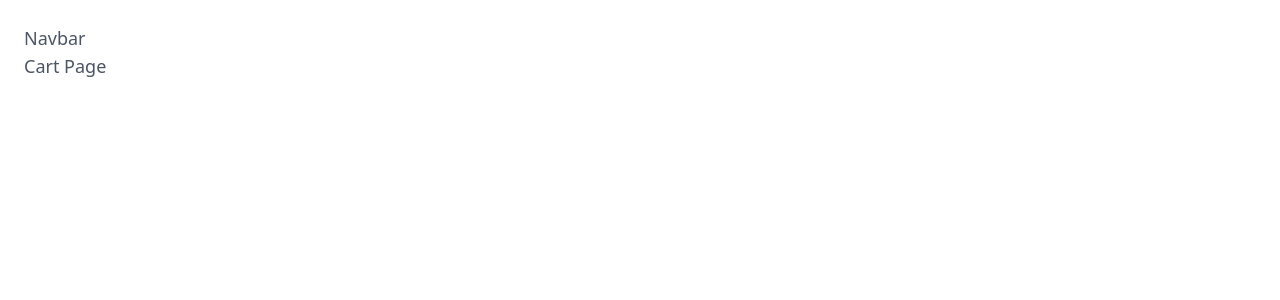
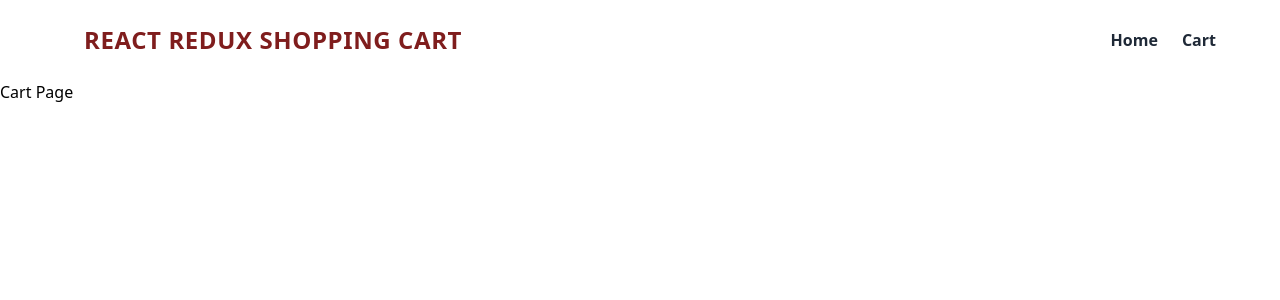
Before and after one commit to aindriu80/fcc-25-react-apps, a React (Vite) app: page /cart in a window 1280 px wide. Shown: the top 300 px of the page. Built offline with nearby package versions, Linux system fonts and the light colour scheme.

Commit message:
Top Nav initial

```diff
--- a/src/components/ShoppingCart/Components/Header/Index.tsx
+++ b/src/components/ShoppingCart/Components/Header/Index.tsx
@@ -1,7 +1,27 @@
-import React from 'react';
+import { Link } from 'react-router-dom';
 
 const Header = () => {
-  return <div>Header</div>;
+  return (
+    <div>
+      <nav className="flex items-center justify-between h-20 max-w-6xl mx-auto">
+        <Link to={'/'}>
+          <div className="ml-5">
+            <div className="text-red-900 font-bold text-xl sm:text-2xl md:text-2xl cursor-pointer tracking-wide">
+              REACT REDUX SHOPPING CART
+            </div>
+          </div>
+        </Link>
+        <div className="flex list-none items-center space-x-6 text-gray-800 font-semibold">
+          <Link to={'/'}>
+            <li className="cursor-pointer list-none">Home</li>
+          </Link>
+          <Link to={'/cart'}>
+            <li className="cursor-pointer">Cart</li>
+          </Link>
+        </div>
+      </nav>
+    </div>
+  );
 };
 
 export default Header;
--- a/src/components/ShoppingCart/Index.tsx
+++ b/src/components/ShoppingCart/Index.tsx
@@ -1,11 +1,12 @@
 import { Route, Routes } from 'react-router-dom';
+import Header from './Components/Header/Index';
 import Cart from './Pages/Cart';
 import Home from './Pages/Home';
 
 const ShoppingCartHome = () => {
   return (
-    <div className="min-h-screen p-6 bg-white text-gray-600 text-lg">
-      <h1>Navbar</h1>
+    <div>
+      <Header />
       <Routes>
         <Route path="/" element={<Home />} />
         <Route path="/cart" element={<Cart />} />
--- a/src/components/ShoppingCart/Pages/Cart.tsx
+++ b/src/components/ShoppingCart/Pages/Cart.tsx
@@ -1,5 +1,3 @@
-import React from 'react';
-
 const Cart = () => {
   return <div>Cart Page</div>;
 };
```
